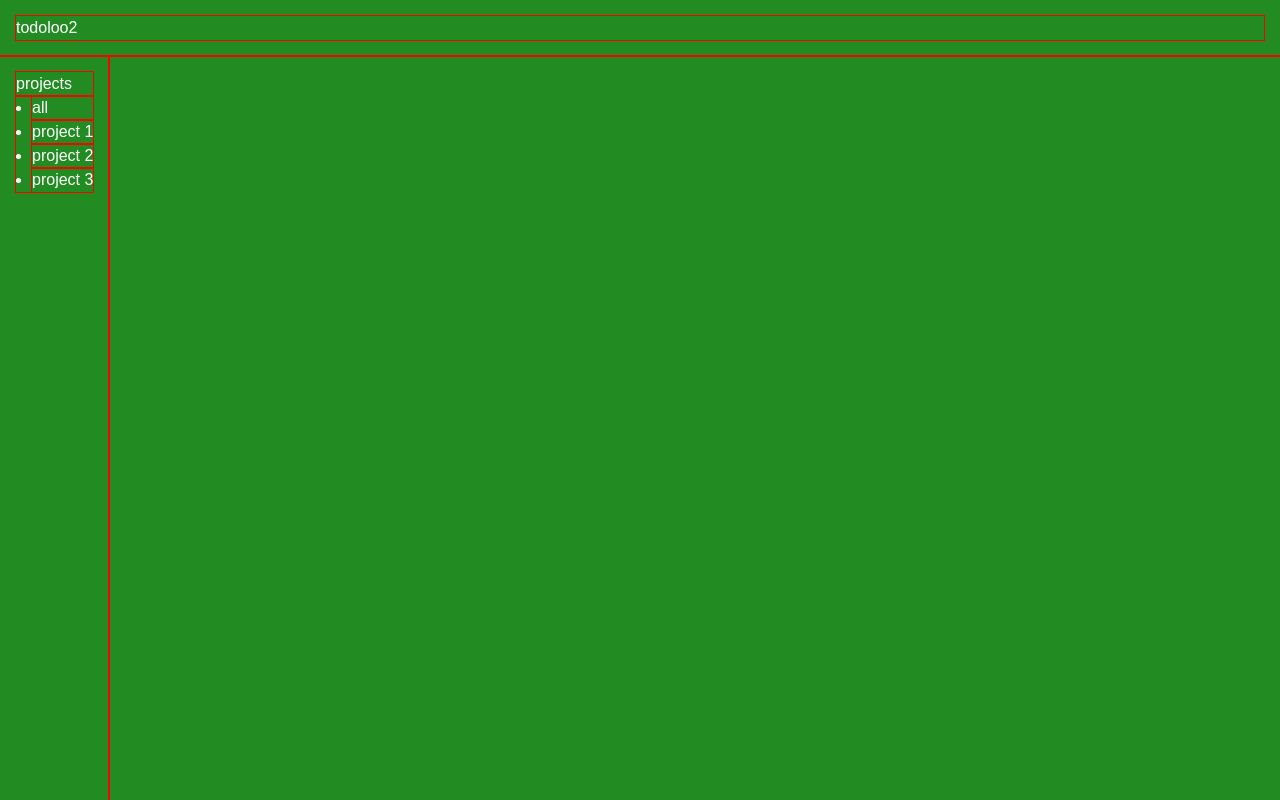
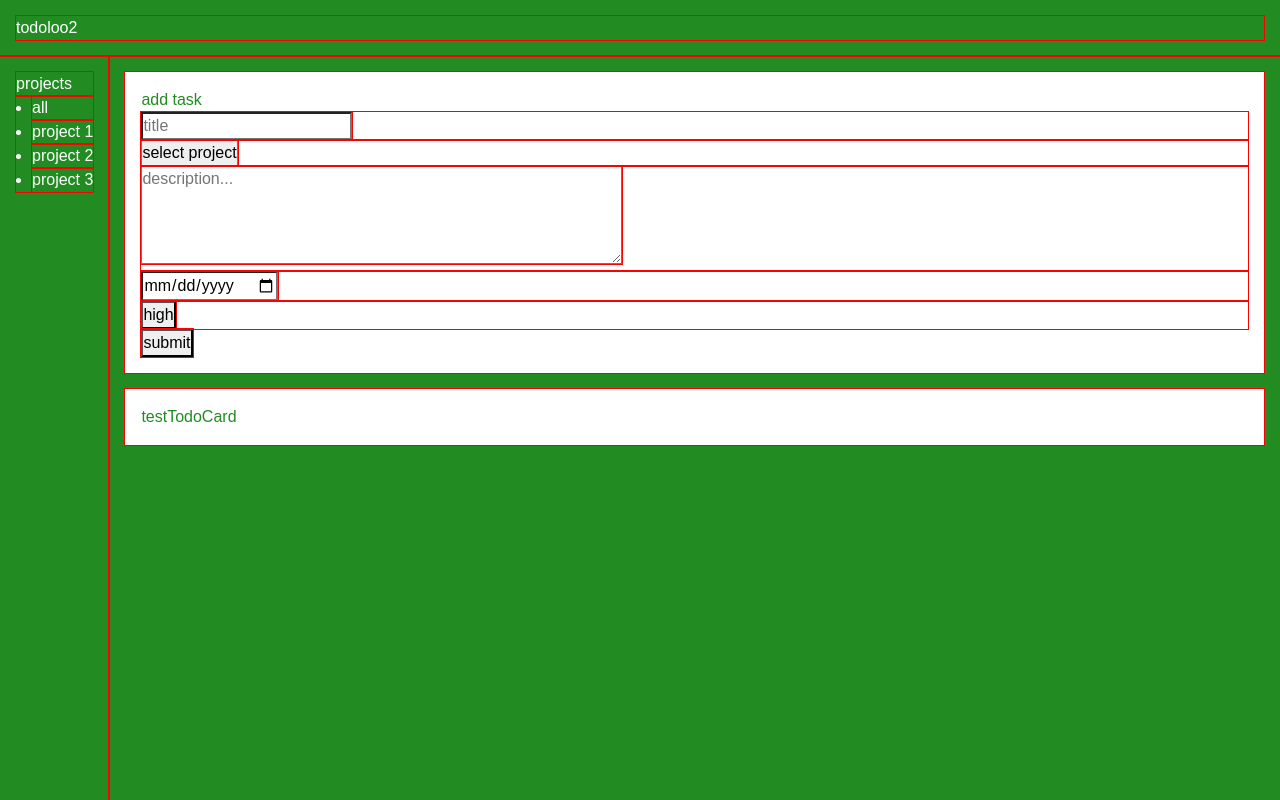
Before and after one commit to dawrentz/TOP-todo-list_B, a website built with webpack: page src/template.html in a window 1280 px wide. Built offline with nearby package versions, Linux system fonts and the light colour scheme.

Commit message:
Render default todo card on page with HTML template
- Added default todo card with HTML form as inner HTML
- Functionality for creating tasks from user inputs needed
- Other todo cards do not populate info yet

```diff
--- a/src/helper.js
+++ b/src/helper.js
@@ -1,3 +1,5 @@
+//helper.js
+
 //sort array alphabetically
 export function sortArrayAtoZ(array) {
     return array.sort((a, b) => a.localeCompare(b));
--- a/src/index.js
+++ b/src/index.js
@@ -23,3 +23,4 @@ const task3 = new taskModule.Task("task3", "project 2", "descripton3", "dueDateY
 taskModule.addTasktoTaskList(task3);
 
 renderModule.renderProjectList()
+renderModule.renderAll();
--- a/src/renderModule.js
+++ b/src/renderModule.js
@@ -4,17 +4,40 @@ import * as projectModule from "./projectModule.js";
 
 //declarations
 const projectsListElm = document.querySelector("#projects-list");
+const mainContentContainer = document.querySelector("#main-content");
 
-//accepts filtered taskList
-export function render(itemList) {
-    //log in console for now
-    itemList.forEach((item) => {
-        console.table(item);
+// //console testing
+// //accepts filtered taskList
+// export function render(itemList) {
+//     //log in console for now
+//     itemList.forEach((item) => {
+//         console.table(item);
+//     });
+// }
+
+export function renderProjectList() {
+    //get sorted projects list
+    const organizedProjectsList = projectModule.organizeProjectsList(projectModule.getProjectList());
+    //make li's
+    const projectLIs = makeProjectElms("li", "project-li", organizedProjectsList);
+    //append li's
+    projectLIs.forEach((li) => {
+        appendElmToLocation(li, projectsListElm);
     });
 }
 
+export function renderAll() {
+    const defaultTodoCard = createDefaultTodoCard();
+    appendElmToLocation(defaultTodoCard, mainContentContainer);
+
+    //test
+    const testTodoCard = createTodoCard("div", "todo-card");
+    testTodoCard.textContent = "testTodoCard";
+    appendElmToLocation(testTodoCard, mainContentContainer);
+}
+
 //generic elements creation with classname
-export function createElm(elm, classNameArg) {
+function createElm(elm, classNameArg) {
     const newElm = document.createElement(elm);
     newElm.className = classNameArg;
 
@@ -23,24 +46,42 @@ export function createElm(elm, classNameArg) {
 
 //generic place element on DOM
 //can use location[typeAppend]???
-export function renderToDOM(element, location) {
+function appendElmToLocation(element, location) {
     location.append(element);
 }
 
-export function renderProjectList() {
-    //get sorted projects list
-    const organizedProjectsList = projectModule.organizeProjectsList(projectModule.getProjectList());
+//create default card with html template
+function createDefaultTodoCard() {
+    const defaultTodoCard = createTodoCard("div", "todo-card default-todo-card");
+    // const defaultTodoCard;
+    const templateClone = cloneTemplate("#default-todo-card-template");
+    appendElmToLocation(templateClone, defaultTodoCard);
+    return defaultTodoCard;
+}
+
+function createTodoCard(element, classNameArg) {
+    const newCard = createElm(element, classNameArg);
+    return newCard;
+}
+
+function cloneTemplate(templateIDselector) {
+    const template = document.querySelector(templateIDselector);
+
+    // Clone the template content
+    const clone = document.importNode(template.content, true);
+    return clone;
+}
+
+//generically create elms for all projects
+function makeProjectElms(element, classNameArg, organizedProjectsListArg) {
     //store the project li's in an array
-    const projectLIs = [];
+    const projectElms = [];
     //loop through projects, create LI, push to array
-    organizedProjectsList.forEach((project) => {
-        const tempLi = createElm("li", "project-li");
-        tempLi.textContent = project;
-        projectLIs.push(tempLi);
-    });
-    projectLIs.forEach((li) => {
-        renderToDOM(li, projectsListElm);
+    organizedProjectsListArg.forEach((project) => {
+        const tempElm = createElm(element, classNameArg);
+        tempElm.textContent = project;
+        projectElms.push(tempElm);
     });
 
-
+    return  projectElms;
 }
--- a/src/style.css
+++ b/src/style.css
@@ -38,3 +38,18 @@ body {
 #sidebar {
 
 }
+
+#main-content {
+    display: grid;
+    gap: var(--padding);
+    align-content: start;
+
+    .todo-card {
+        background-color: var(--color-sec);
+        color: var(--color-main);
+
+        padding: var(--padding);
+
+        max-height: max-content;
+    }
+}
--- a/src/template.html
+++ b/src/template.html
@@ -23,7 +23,43 @@
         </div>
     </div>
     <div id="main-content">
-        <!-- card templates? -->
+        <!-- populated by js -->
     </div>
+
+    <!-- default todo card template innerHTML -->
+    <template id="default-todo-card-template">
+        add task
+        <div class="todo-input-line">
+            <input
+            type="text"
+            name="todo-title-input"
+            id="todo-title-input"
+            placeholder="title">
+        </div>
+        <div class="todo-input-line">
+            <select id="todo-project-input">
+                <option value="">select project</option>
+            </select>
+        </div>
+        <div class="todo-input-line">
+            <textarea id="todo-description-input"
+            placeholder="description..."
+            rows="4"
+            cols="50"></textarea>
+        </div>
+        <div class="todo-input-line">
+            <input
+            type="date"
+            name="todo-dueDate-input"
+            id="todo-dueDate-input"
+            >
+            <!-- use js to make placeholder "today" -->
+            <!-- placeholder="title"> -->
+        </div>
+        <div class="todo-input-line">
+            <button type="button" id="todo-priority-input">high</button>
+        </div>
+        <button type="button" id="submit-new-todo-button">submit</button>
+    </template>
 </body>
 </html>
```
Also changed, not shown: README.md.
